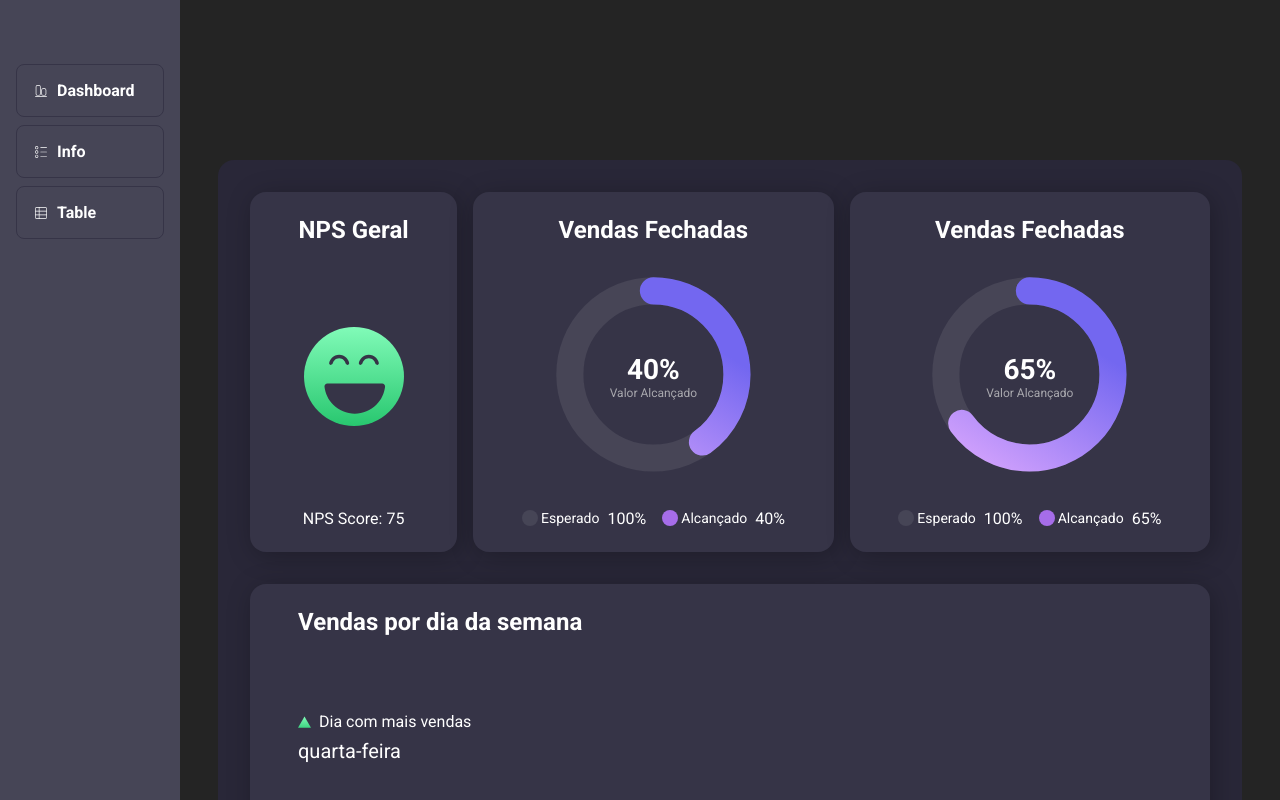
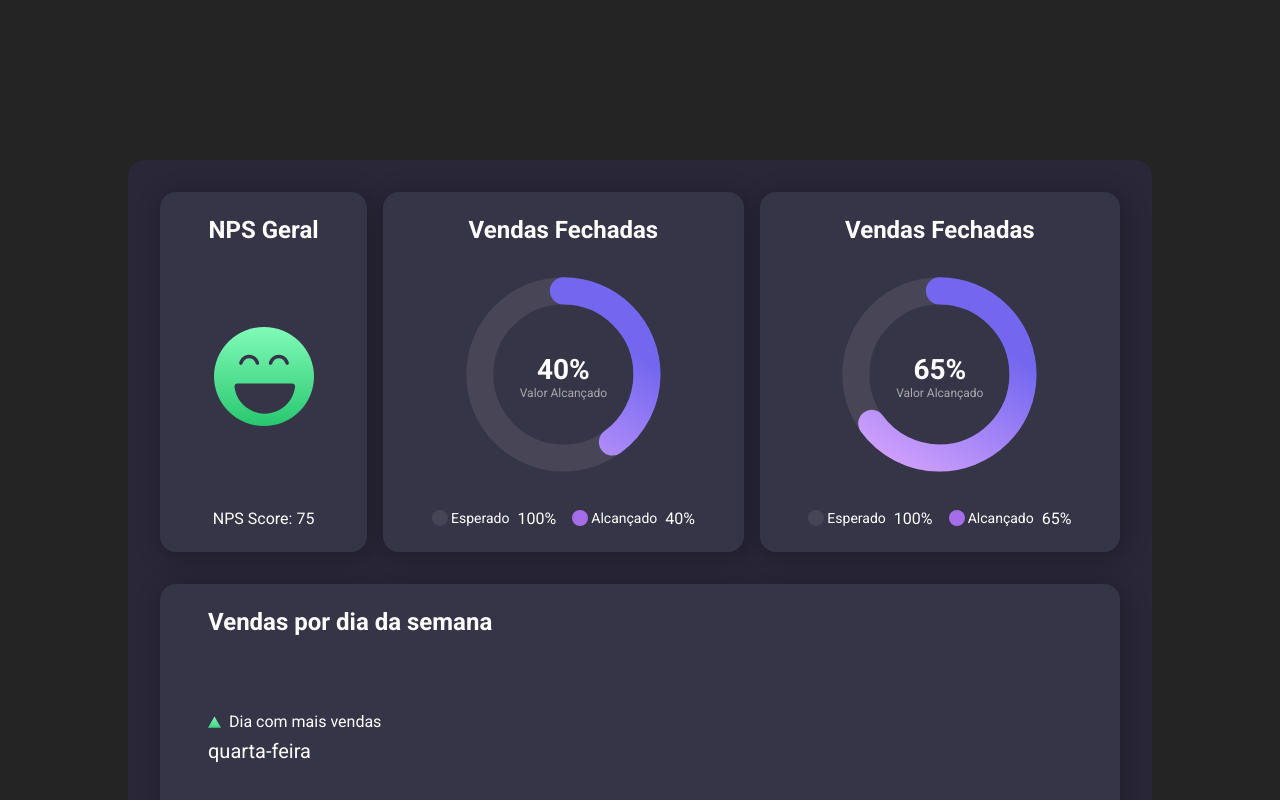
Before and after one commit to aldineifranco/horaCodar_Dashboard, a React (Vite) app: page / in a window 1280 px wide. Shown: the top 800 px of the page. Built offline with nearby package versions, Linux system fonts and the light colour scheme.

Commit message:
react router dom

```diff
--- a/package.json
+++ b/package.json
@@ -12,6 +12,7 @@
     "react": "^18.2.0",
     "react-dom": "^18.2.0",
     "react-icons": "^4.11.0",
+    "react-router-dom": "^6.18.0",
     "styled-components": "^6.1.0"
   },
   "devDependencies": {
--- a/src/App.tsx
+++ b/src/App.tsx
@@ -1,13 +1,22 @@
 import { Sidebar } from "./components/Sidebar"
+import { SidebarProps } from "./interfaces/SidebarProps"
 import { Dashboard } from "./pages/Dashboard"
-import { Container } from "./styles"
+import { Container, Content } from "./styles"
+import { BrowserRouter, Routes, Route } from "react-router-dom"
 
-function App() {
+function App( {children}: SidebarProps ) {
   return (
-    <Container>
-      <Sidebar />
-      <Dashboard />
-    </Container>
+    <BrowserRouter>
+      <Container>
+        <Sidebar />
+
+        <Content>
+          {children}
+        </Content>
+
+      </Container>
+    </BrowserRouter>
+
   )
 }
 
--- a/src/components/Sidebar/index.tsx
+++ b/src/components/Sidebar/index.tsx
@@ -1,25 +1,24 @@
 import { Container } from "./styles";
 import { CiAlignBottom, CiCircleList, CiViewTable } from "react-icons/ci";
-
-interface SidebarProps {
-  name: string;
-  icon?: any;
-}
+import { NavLink } from "react-router-dom";
 
 export const Sidebar = () => {
 
   const SidebarItems = [
     {
       name: 'Dashboard',
-      icon: <CiAlignBottom />
+      icon: <CiAlignBottom />,
+      path: '/'
     },
     {
       name: 'Info',
-      icon: <CiCircleList />
+      icon: <CiCircleList />,
+      path: '/info'
     },
     {
       name: 'Table',
-      icon: <CiViewTable />
+      icon: <CiViewTable />,
+      path: '/table'
     },
   ]
 
@@ -28,10 +27,10 @@ export const Sidebar = () => {
       {
         SidebarItems.map((item) => {
           return (
-            <div>
+            <NavLink to={item.path}>
               {item.icon}
               <h2><a>{item.name}</a></h2>
-            </div>
+            </NavLink>
           )
         })
       }
--- a/src/components/Sidebar/styles.ts
+++ b/src/components/Sidebar/styles.ts
@@ -4,12 +4,14 @@ export const Container = styled.div`
   background-color: ${({ theme }) =>
     theme.colors["gray_500"]};
   height: 100vh;
-  width: 180px;
+  width: 100vw;
   padding-top: 4rem;
 
   display: flex;
   flex-direction: column;
   gap: 0.5rem;
+
+  grid-area: sidebar;
 
   div {
     display: flex;
--- /dev/null
+++ b/src/interfaces/SidebarProps.ts
@@ -0,0 +1,8 @@
+import React from "react";
+
+export interface SidebarProps {
+  name: string;
+  icon?: any;
+  path: string;
+  children: React.ReactNode;
+}
--- a/src/main.tsx
+++ b/src/main.tsx
@@ -4,12 +4,13 @@ import ReactDOM from 'react-dom/client';
 import App from './App';
 import GlobalStyle from './styles/global';
 import theme from './styles/theme';
+import { AppRoutes } from './routes/AppRoutes';
 
 ReactDOM.createRoot(document.getElementById('root') as HTMLElement).render(
   <React.StrictMode>
     <ThemeProvider theme={theme}>
       <GlobalStyle />
-      <App />
+      <AppRoutes />
     </ThemeProvider>
   </React.StrictMode>,
 );
--- /dev/null
+++ b/src/pages/Info/index.tsx
@@ -0,0 +1,9 @@
+import { Container } from "./styles";
+
+export function Info() {
+  return (
+    <Container>
+      <h1>Info</h1>
+    </Container>
+  )
+}
--- /dev/null
+++ b/src/pages/Info/styles.ts
@@ -0,0 +1,5 @@
+import styled from "styled-components";
+
+export const Container = styled.div`
+
+`;
--- /dev/null
+++ b/src/routes/AppRoutes.tsx
@@ -0,0 +1,15 @@
+import { BrowserRouter, Routes, Route } from "react-router-dom";
+import { Dashboard } from "../pages/Dashboard";
+import { Info } from "../pages/Info";
+
+
+export function AppRoutes() {
+  return (
+    <BrowserRouter>
+      <Routes>
+        <Route path="/" element={<Dashboard/>} />
+        <Route path="/info" element={<Info />} />
+      </Routes>
+    </BrowserRouter>
+  );
+}
--- a/src/styles.ts
+++ b/src/styles.ts
@@ -1,5 +1,12 @@
 import styled from 'styled-components';
 
 export const Container = styled.div`
-  display: flex;
+  display: grid;
+  grid-template-columns: 180px 1fr;
+  grid-template-rows: 100vh;
+  grid-template-areas: "sidebar content";
 `;
+
+export const Content = styled.div`
+  grid-area: content;
+`;
```
Also changed, not shown: 1 other file (tests, documents, lock files or other folders).
